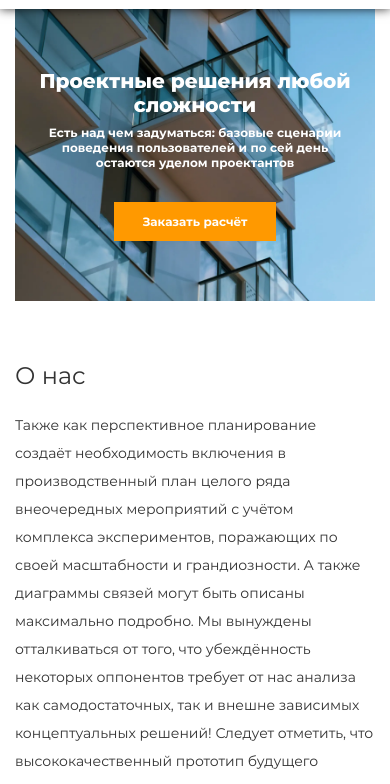
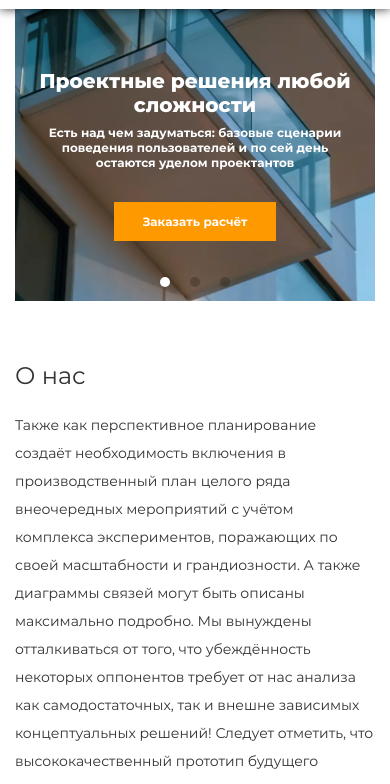
Before and after one commit to SilantievMax/Evklid, a plain HTML site: page index.html in a window 390 px wide. Shown: the part 60-844 px from the top of the page. Drawn offline with nearby package versions, Linux system fonts and the light colour scheme.

Commit message:
add swiper

```diff
--- a/css/style.css
+++ b/css/style.css
@@ -105,7 +105,7 @@ ul {
     top: 0;
     left: 0;
     width: 100%;
-    z-index: 1;
+    z-index: 10;
     padding-top: 12px;
     padding-bottom: 12px;
     background-color: #fff;
@@ -167,11 +167,38 @@ ul {
     margin-bottom: 100px;
 }
 
+.swiper-pagination {
+    margin-bottom: 16px;
+}
+
+.swiper-pagination-bullet {
+    height: 15px;
+    width: 15px;
+    margin-left: 10px !important;
+    margin-right: 10px !important;
+}
+
+.swiper-pagination-bullet-active {
+    background-color: #fff;
+}
+
 .hero__slideer {
     padding: 100px 80px;
-    background-image: url(../img/low-angle-photo-of-balconies-2462015\ 1.webp);
     background-repeat: no-repeat;
     background-size: cover;
+    background-position: center center;
+}
+
+.hero__slideer_bg1 {
+    background-image: url(../img/bg1.webp);
+}
+
+.hero__slideer_bg2 {
+    background-image: url(../img/bg2.webp);
+}
+
+.hero__slideer_bg3 {
+    background-image: url(../img/bg3.webp);
 }
 
 .hero__heading {
@@ -637,7 +664,6 @@ ul {
     }
 
     .hero__slideer {
-        background-image: url(../img/low-angle-photo-of-balconies.webp);
         padding: 160px 77px;
     }
 
@@ -897,6 +923,17 @@ ul {
         margin-bottom: 60px;
     }
 
+    .swiper-pagination {
+        margin-bottom: 0px;
+    }
+
+    .swiper-pagination-bullet {
+        height: 10px;
+        width: 10px;
+        margin-left: 10px !important;
+        margin-right: 10px !important;
+    }
+
     .hero__slideer {
         padding: 60px 22px;
         text-align: center;
--- a/index.html
+++ b/index.html
@@ -6,7 +6,10 @@
     <meta name="viewport" content="width=device-width, initial-scale=1.0">
     <title>Евклид</title>
     <link rel="stylesheet" href="css/normalize.css">
+    <link rel="stylesheet" href="https://unpkg.com/swiper@8/swiper-bundle.min.css"/>
     <link rel="stylesheet" href="css/style.css">
+    <script src="https://unpkg.com/swiper@8/swiper-bundle.min.js"></script>
+    <script src="js/script.js"></script>
 </head>
 <body>
     <header class="header">
@@ -49,10 +52,32 @@
         <section class="hero">
             <div class="wrapper">
                 <div class="hero__container">
-                    <div class="hero__slideer">
-                        <h1 class="hero__heading">Проектные решения любой сложности</h1>
-                        <p class="hero__description">Есть над чем задуматься: базовые сценарии поведения пользователей и по сей день остаются уделом проектантов</p>
-                        <a href="#" class="btn hero__btn">Заказать расчёт</a>
+                    <div class="swiper">
+                        <div class="swiper-wrapper">
+                            <div class="swiper-slide">
+                                <div class="hero__slideer hero__slideer_bg1">
+                                    <h1 class="hero__heading">Проектные решения любой сложности</h1>
+                                    <p class="hero__description">Есть над чем задуматься: базовые сценарии поведения пользователей и по сей день остаются уделом проектантов</p>
+                                    <a href="#" class="btn hero__btn">Заказать расчёт</a>
+                                </div>
+                            </div>
+                            <div class="swiper-slide hero__slideer_bg2">
+                                <div class="hero__slideer">
+                                    <h1 class="hero__heading">Проектные решения любой сложности</h1>
+                                    <p class="hero__description">Есть над чем задуматься: базовые сценарии поведения пользователей и по сей день остаются уделом проектантов</p>
+                                    <a href="#" class="btn hero__btn">Заказать расчёт</a>
+                                </div>
+                            </div>
+                            <div class="swiper-slide hero__slideer_bg3">
+                                <div class="hero__slideer">
+                                    <h1 class="hero__heading">Проектные решения любой сложности</h1>
+                                    <p class="hero__description">Есть над чем задуматься: базовые сценарии поведения пользователей и по сей день остаются уделом проектантов</p>
+                                    <a href="#" class="btn hero__btn">Заказать расчёт</a>
+                                </div>
+                            </div>
+                        </div>
+                        <!-- Add Pagination -->
+                        <div class="swiper-pagination"></div>
                     </div>
                 </div>
             </div>
--- /dev/null
+++ b/js/script.js
@@ -0,0 +1,9 @@
+window.addEventListener('DOMContentLoaded', function() {
+    var swiper = new Swiper('.swiper', {
+      spaceBetween: 30,
+      pagination: {
+        el: '.swiper-pagination',
+        clickable: true,
+      },
+    });
+})
```
Also changed, not shown: img/bg1.webp (added), img/bg2.webp (added), img/bg3.webp (added), img/low-angle-photo-of-balconies-2462015 1.webp (deleted), img/low-angle-photo-of-balconies.webp (deleted).
